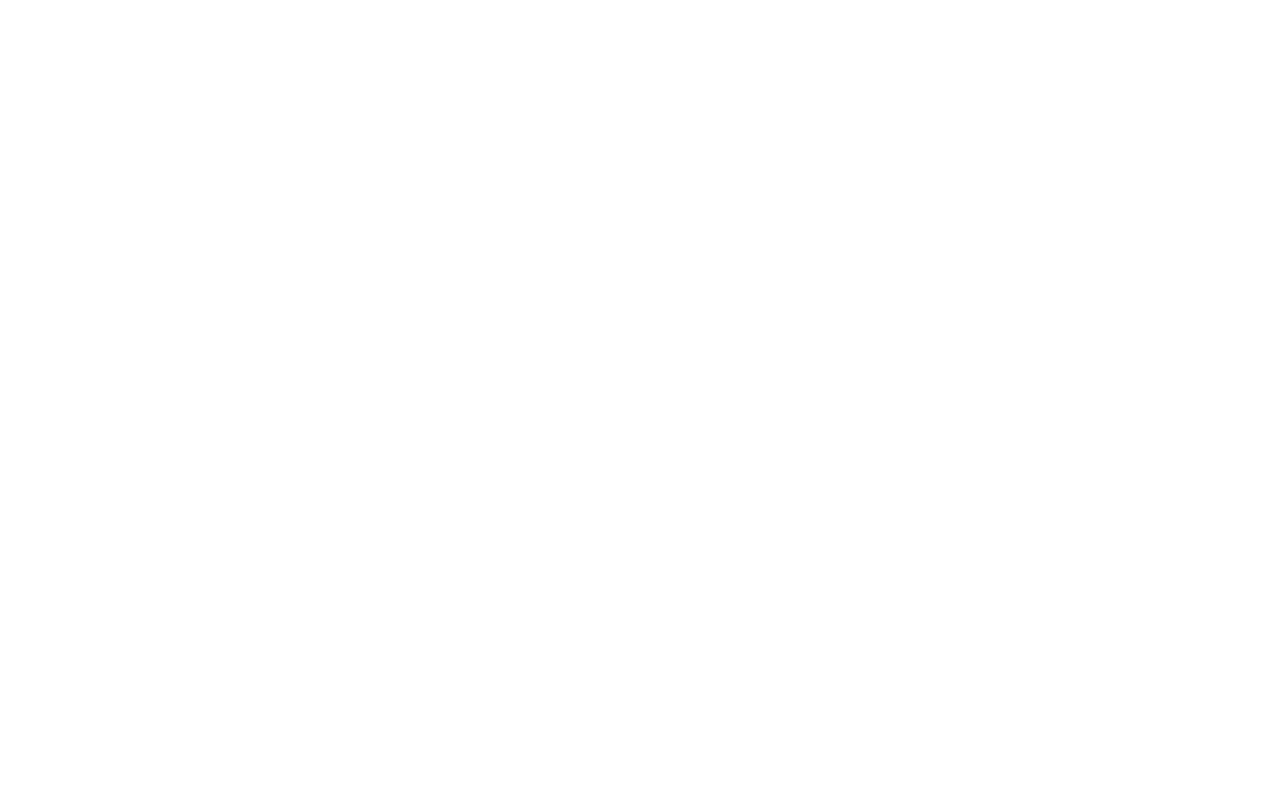
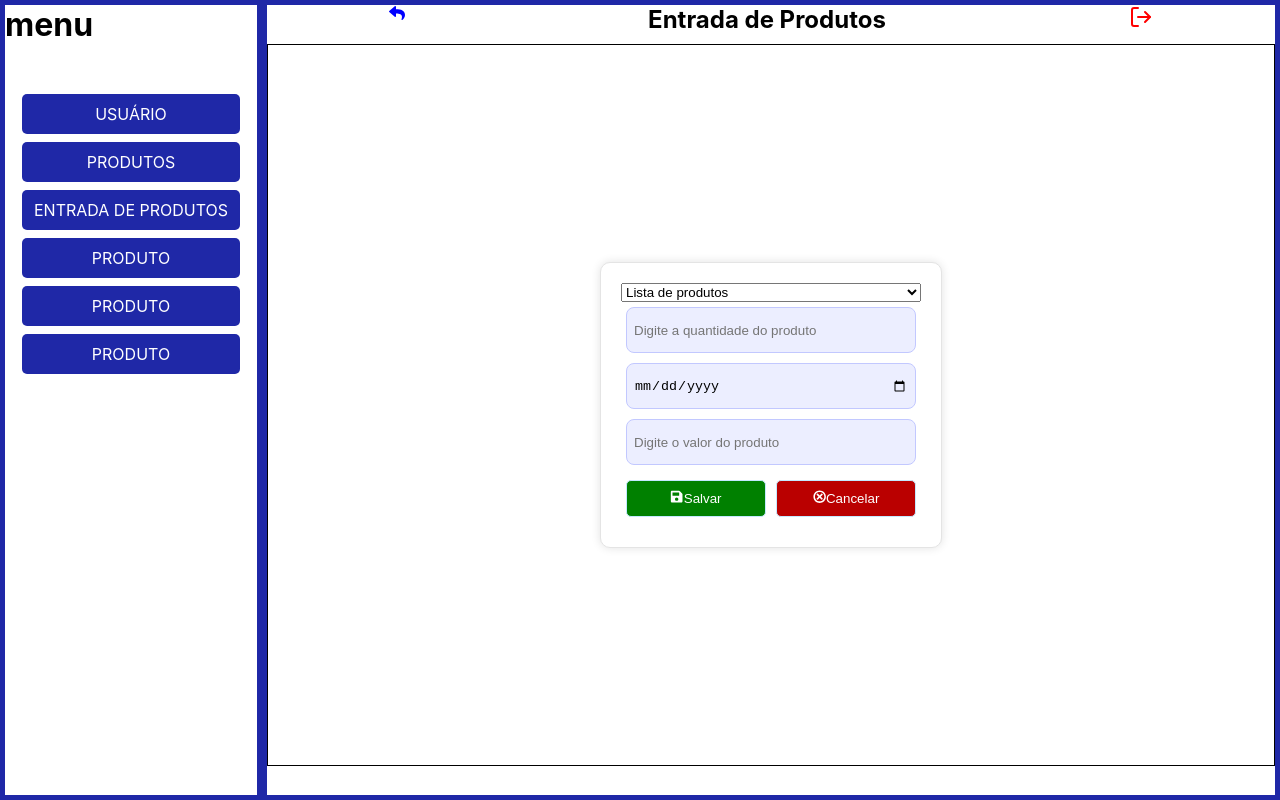
Before and after one commit to ayrtonEsilva/papelaria-front, a React (Create React App) app: page /cadastroentradaprodutos in a window 1280 px wide. Before the commit this address had no page. Built offline with nearby package versions, Linux system fonts and the light colour scheme.

Commit message:
criação entrada produto

```diff
--- a/src/componentes/menu/index.js
+++ b/src/componentes/menu/index.js
@@ -7,7 +7,7 @@
             <nav>
                 <Link to="/listausuario" className='link'>USUÁRIO</Link>
                 <Link to="/listaprodutos" className='link'>PRODUTOS</Link>
-                <Link to="/usuario" className='link'>PRODUTO</Link>
+                <Link to="/listarentradaprodutos" className='link'>ENTRADA DE PRODUTOS</Link>
                 <Link to="/usuario" className='link'>PRODUTO</Link>
                 <Link to="/usuario" className='link'>PRODUTO</Link>
                 <Link to="/usuario" className='link'>PRODUTO</Link>
--- /dev/null
+++ b/src/pages/CadastroentradaProdutos/index.js
@@ -0,0 +1,129 @@
+import React,{useEffect, useState} from 'react';
+import '../../pages/global.css'
+import{ FiFilePlus }from "react-icons/fi";
+import { FaSave } from "react-icons/fa";
+import { GiCancel } from "react-icons/gi";
+import Menu from '../../componentes/menu';
+import 'react-confirm-alert/src/react-confirm-alert.css'; // Import css
+import {Link, Navigate, useNavigate} from 'react-router-dom'
+import Head from '../../componentes/Head';
+
+
+export default function Cadastroentradaprodutos(){
+    const navigate = useNavigate();
+    const [id_produto, setId_produto] = useState("");
+    const [qtde, setQtde] = useState("");
+    const [valor_unitario, setValor_unitario] = useState("");
+    const [data_entrada, setData_entrada] = useState("");
+    const [lista, setLista] = useState([])
+    const produtos={
+        id:Date.now().toString(36)+Math.floor(Math.pow(10,12)+Math.random()*9*Math.pow(10,12)).toString(36),
+        id_produto,
+        qtde,
+        valor_unitario,
+        data_entrada
+    }
+
+
+
+    function salvardados(e){
+        e.preventDefault();
+        // console.log(usuario);
+        let i=0;
+        if(qtde=="")
+        i++;
+        else if(valor_unitario=="" || valor_unitario=== 0)
+        i++;
+        else if(data_entrada=="")
+         i++;
+      if(i==0)
+       {
+         const banco =JSON.parse(localStorage.getItem("cd-entradaprodutos") || "[]");
+         banco.push(produtos);
+         localStorage.setItem("cd-entradaprodutos",JSON.stringify(banco));
+         alert("Entrada do produto salvo com sucesso");
+         navigate('/listarentradaprodutos');
+       }else{
+        alert("Verifique! Há campos vazios!")
+       }
+        }
+
+        function Carregarproduto(){
+            setLista(JSON.parse(localStorage.getItem("cd-produtos") || "[]"));
+        }
+        useEffect(()=>{
+            Carregarproduto()
+        },[])
+
+    return(
+        <div className="dashboard-container">
+            <div className='menu'>
+                <h1>menu</h1>
+                <Menu />
+            </div>
+            <div className='principal'>
+                <Head title='Entrada de Produtos'/>
+
+                <div class="form-container">
+                    <form className='form-cadastro' onSubmit={salvardados}>
+                        <select
+                          value={id_produto}
+                          onChange={e => setId_produto(e.target.value)}
+                        >
+                        <option selected>Lista de produtos</option>
+                        {
+                        lista.map((pro)=>{
+
+                            return(
+
+                                    <option value={pro.id}>{pro.descricao}</option>
+                                  )
+
+                            })
+                        }
+
+                        </select>
+
+
+                        <input type='text'
+                        value={qtde}
+                        onChange={e=>setQtde(e.target.value)}
+                        placeholder='Digite a quantidade do produto'
+                        />
+
+
+                        <input type='date'
+                        value={data_entrada}
+                        onChange={e=>setData_entrada(e.target.value)}
+                         placeholder='Digite a data da entrada do produto'
+                         />
+
+
+                        <input type='number'
+                        value={valor_unitario}
+                        onChange={e=>setValor_unitario(e.target.value)}
+                        placeholder='Digite o valor do produto'
+                        />
+
+
+                        <div class="acao">
+                            <button className='btn-save'>
+                                <FaSave />
+                                Salvar
+                                </button>
+                            <button className='btn-cancel'>
+                                <GiCancel />
+                                Cancelar
+
+                                </button>
+                        </div>
+
+                    </form>
+
+                </div>
+            </div>
+
+
+        </div>
+    )
+}
--- a/src/pages/editarProdutos/index.js
+++ b/src/pages/editarProdutos/index.js
@@ -1,11 +1,11 @@
-import React,{useState} from 'react';
+import React,{useEffect, useState} from 'react';
 import '../../pages/global.css'
 import{ FiFilePlus }from "react-icons/fi";
 import { FaSave } from "react-icons/fa";
 import { GiCancel } from "react-icons/gi";
 import Menu from '../../componentes/menu';
 import 'react-confirm-alert/src/react-confirm-alert.css'; // Import css
-import {Link, Navigate, useNavigate} from 'react-router-dom'
+import {Link, Navigate, useNavigate, useParams} from 'react-router-dom'
 import Head from '../../componentes/Head';
 
 
@@ -23,6 +23,7 @@
         estoque_minimo,
         estoque_maximo
     }
+
 
 
     function salvardados(e){
--- a/src/pages/editarUsuario/index.js
+++ b/src/pages/editarUsuario/index.js
@@ -24,10 +24,14 @@
     }
 
     useEffect(()=>{
-        mostrardados();
-    },[banco])
+
+        mostrardados(id);
+
+        },[])
         async function mostrardados(idu) {
+
         let listaUser =JSON.parse(localStorage.getItem("cd-usuarios"));
+
         listaUser.
         filter(value => value.id ==idu).
         map(value => {
@@ -35,11 +39,7 @@
         setEmail(value.email);
         setSenha(value.senha);
 
-
         })
-
-
-
         }
 
 
--- /dev/null
+++ b/src/pages/listarEntradaProduto/index.js
@@ -0,0 +1,114 @@
+import '../../pages/global.css'
+import React, {useState, useEffect} from 'react';
+import{ FiEdit,FiTrash,FiDelete, FiFilePlus }from "react-icons/fi";
+import Menu from '../../componentes/menu';
+import { confirmAlert } from 'react-confirm-alert'; // Import
+import 'react-confirm-alert/src/react-confirm-alert.css'; // Import css
+import {Link} from 'react-router-dom'
+import Head from '../../componentes/Head';
+import Editarusuario from '../editarUsuario';
+
+
+
+export default function Listarentradaprodutos(){
+    const [dados, setDados] = useState([]);
+    const [banco, setBanco] = useState([]);
+
+
+
+    useEffect(()=>{
+        mostrardados();
+    },[])
+
+    function mostrardados()
+    {
+        setBanco(JSON.parse(localStorage.getItem("cd-entradaprodutos") || "[]"));
+    }
+
+   const Apagar = (id) => {
+        confirmAlert({
+          title: 'Excluir entrada do produto',
+          message: 'Tem certeza que deseja excluir esta entrada do produto?',
+          buttons: [
+            {
+              label: 'Sim',
+              onClick: () => {
+                let dadosnovos = banco.filter(item => item.id !== id);
+                localStorage.setItem("cd-entradaprodutos", JSON.stringify(dadosnovos));
+                setBanco(dadosnovos);
+              }
+            },
+            {
+              label: 'Não',
+              onClick: () => alert('Click No')
+            }
+          ]
+        });
+      };
+
+      function Mostrarproduto(id) {
+        let descricao_produto= "";
+        let lista =JSON.parse(localStorage.getItem("cd-produtos") || "[]");
+        lista.filter(item => item.id === id).map(value => {
+            console.log(value.descricao)
+            descricao_produto= value.descricao;
+        })
+        return descricao_produto;
+
+      }
+
+    return(
+        <div className="dashboard-container">
+            <div className='menu'>
+                <h1>menu</h1>
+                <Menu />
+            </div>
+            <div className='principal'>
+            <Head title='Entrada de produtos'/>
+
+                <div>
+                    <Link to="/cadastroentradaprodutos" className='btn-novo'> Novo Produto</Link>
+                </div>
+                <table >
+                    <tr>
+                        <th>Id</th>
+                        <th>Id produto</th>
+                        <th>Quantidade</th>
+                        <th>Data da entrada</th>
+                        <th>Valor do produto</th>
+                    </tr>
+                    {
+                        banco.map((entpro)=>{
+
+                            return(
+                                <tr key={entpro.toString()}>
+                                    <td>{entpro.id}</td>
+                                    <td>{Mostrarproduto(entpro.id_produto)}</td>
+                                    <td>{entpro.qtde}</td>
+                                    <td>{entpro.data_entrada}</td>
+                                    <td>{entpro.valor_unitario}</td>
+
+                                    <td className='botoes'>
+
+                                    <FiTrash
+                                    size={20}
+                                    color='red'
+                                    onClick={(e)=>Apagar(entpro.id)}
+                                    />
+                                    </td>
+
+                                </tr>
+                            )
+
+                        })
+
+
+                    }
+
+
+
+                </table>
+            </div>
+        </div>
+    )
+}
--- a/src/routes.js
+++ b/src/routes.js
@@ -7,7 +7,8 @@
 import Listarprodutos from './pages/listarProdutos';
 import Editarprodutos from './pages/editarProdutos';
 import Cadastroprodutos from './pages/CadastroProdutos';
-
+import Listarentradaprodutos from './pages/listarEntradaProduto';
+import Cadastroentradaprodutos from './pages/CadastroentradaProdutos';
 
 export default function Rotas(){
     return(
@@ -16,11 +17,13 @@
                 <Route path="/" exact element={<Logon />} />
                 <Route path="/dashboard" element={<Dashboard />} />
                 <Route path="/listausuario" element={<Listausuario />} />
+                <Route path="/listaprodutos" element={<Listarprodutos />} />
+                <Route path="/listaRentradaprodutos" element={<Listarentradaprodutos />} />
                 <Route path="/cadastrousuario" element={<Cadastrousuario />} />
+                <Route path="/cadastroprodutos" element={<Cadastroprodutos />} />
+                <Route path="/cadastroentradaprodutos" element={<Cadastroentradaprodutos />} />
                 <Route path="/editarusuario/:id" element={<Editarusuario />} />
-                <Route path="/listaprodutos" element={<Listarprodutos />} />
                 <Route path="/editarprodutos/:id" element={<Editarprodutos />} />
-                <Route path="/cadastroprodutos" element={<Cadastroprodutos />} />
             </Routes>
         </BrowserRouter>
     )
```
Lines whose indentation alone changed are shown as unchanged.
